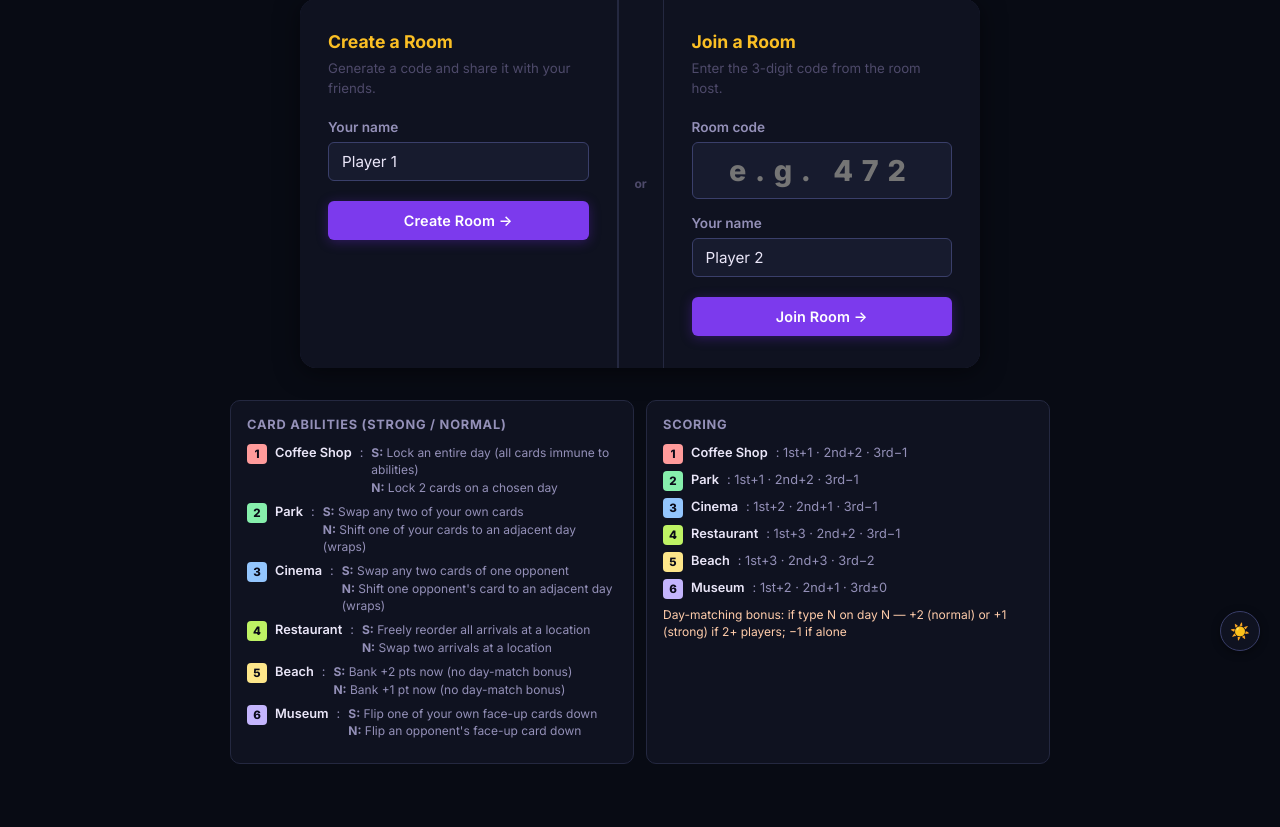
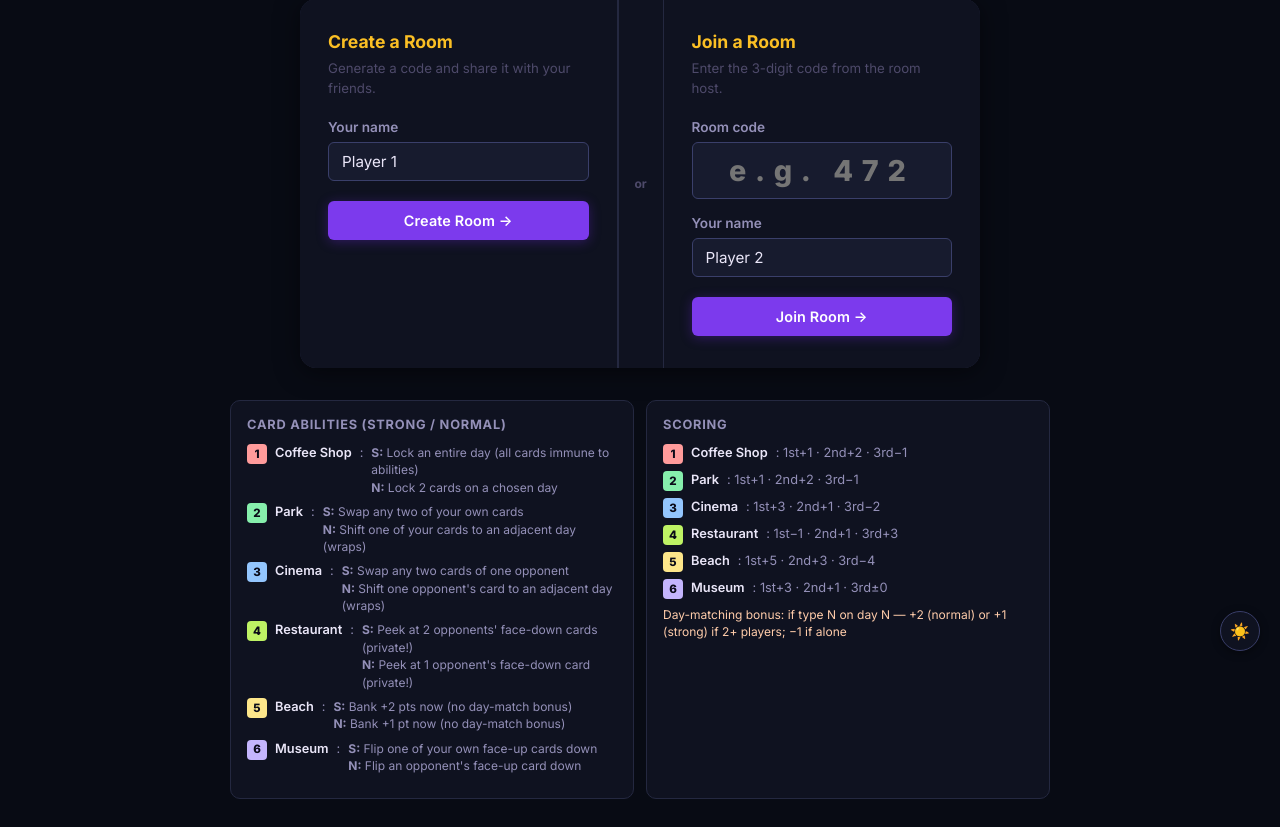
Before and after one commit to calvinpozderac-claude/18_cards_no_shuffle, a Flask app: page / in a window 1280 px wide. Shown: the part 129-956 px from the top of the page. Before the commit the page ends 893 px from the top, so only its background shows below. Run offline with Flask 3, Linux system fonts and the light colour scheme.

Commit message:
Add peek mechanic and pocketing system; replace Restaurant arrival-swap ability
https://claude.ai/code/session_016WJ63byibLB8gpaGWSDX3g

```diff
--- a/app.py
+++ b/app.py
@@ -1483,6 +1483,73 @@ def api_bank_decision(game_id, token):
     _process_ai_turns(game)
     return jsonify(_state_for_player(game, pidx))
 
+@app.route("/api/game/<game_id>/<token>/use_pocket", methods=["POST"])
+def api_use_pocket(game_id, token):
+    """Use the player's pocketed ability instead of flipping a card this turn."""
+    game, pidx = _resolve(game_id, token)
+    if game is None or pidx is None:
+        return jsonify({"error": "not found"}), 404
+    state = game["state"]
+    if state["phase"] != "game" or state["pending_action"]:
+        return jsonify({"error": "Cannot use pocketed ability now"}), 400
+    if pidx != state["current_player_idx"]:
+        return jsonify({"error": "Not your turn"}), 400
+
+    pocket = state["pocketed_abilities"][pidx]
+    if pocket is None:
+        return jsonify({"error": "No pocketed ability"}), 400
+
+    ct = pocket["card_type"]
+    strength = pocket["strength"]
+    state["pocketed_abilities"][pidx] = None
+
+    pending, msg = None, None
+
+    if ct == 1:
+        pending = "lock_pick_day"
+        msg = f"Pocketed Lock ({'strong' if strength == 'strong' else 'normal'}): Choose a day to lock."
+        state["action_ctx"] = {"actor": pidx, "strength": strength}
+    elif ct == 2:
+        if strength == "strong":
+            pending = "swap_own_1"
+            msg = "Pocketed Swap Own (strong): Click one of your cards — first of two to swap."
+        else:
+            pending = "adj_swap_own"
+            msg = "Pocketed Swap Own (normal): Click one of your cards to shift to an adjacent day."
+        state["action_ctx"] = {"actor": pidx, "strength": strength}
+    elif ct == 3:
+        if strength == "strong":
+            pending = "swap_other_1"
+            msg = "Pocketed Swap Others (strong): Click an opponent's card — first of two to swap."
+        else:
+            pending = "adj_swap_other"
+            msg = "Pocketed Swap Others (normal): Click an opponent's card to shift to an adjacent day."
+        state["action_ctx"] = {"actor": pidx, "strength": strength}
+    elif ct == 4:
+        count = 2 if strength == "strong" else 1
+        pending = "peek_pick_1"
+        msg = f"Pocketed Peek ({'2 cards' if strength == 'strong' else '1 card'}): Click an opponent's face-down card."
+        state["action_ctx"] = {"actor": pidx, "strength": strength, "peek_count": count, "peek_remaining": count}
+    elif ct == 6:
+        if strength == "strong":
+            pending = "flip_own_down"
+            msg = "Pocketed Flip Down (strong): Click one of YOUR face-up cards to flip it down."
+        else:
+            pending = "flip_other_down"
+            msg = "Pocketed Flip Down (normal): Click an OPPONENT'S face-up card to flip it down."
+        state["action_ctx"] = {"actor": pidx, "strength": strength}
+
+    _log(state, f"{state['players'][pidx]['name']} used pocketed {LOCATION_NAMES[ct]} ability")
+
+    if pending:
+        state["pending_action"] = pending
+        state["action_message"] = msg
+    else:
+        _advance_turn(state)
+        _process_ai_turns(game)
+
+    return jsonify(_state_for_player(game, pidx))
+
 @app.route("/api/game/<game_id>/<token>/action", methods=["POST"])
 def api_action(game_id, token):
     game, pidx = _resolve(game_id, token)
@@ -1795,43 +1862,6 @@ def api_set_arrival(game_id, token):
     resp["action_result"] = {"error": None, "done": True, "message": msg}
     return jsonify(resp)
 
-@app.route("/api/game/<game_id>/<token>/set_reorder", methods=["POST"])
-def api_set_reorder(game_id, token):
-    """For type 4 strong: set a new arrival order."""
-    game, pidx = _resolve(game_id, token)
-    if game is None or pidx is None:
-        return jsonify({"error": "not found"}), 404
-    state = game["state"]
-    if state["pending_action"] != "switch_arrival_reorder":
-        return jsonify({"error": "No reorder pending"}), 400
-    if pidx != state["current_player_idx"]:
-        return jsonify({"error": "Not your turn"}), 400
-
-    ctx = state["action_ctx"]
-    sw_ct = ctx["sw_ct"]
-    k = str(sw_ct)
-    current_arr = state["arrivals"].get(k, [])
-    new_order = request.json.get("new_order", [])
-
-    # Validate: must be a permutation of current arrivals
-    if sorted(new_order) != sorted(current_arr):
-        return jsonify({"error": "Invalid permutation of current arrivals"}), 400
-
-    state["arrivals"][k] = list(new_order)
-    _renumber(state, sw_ct)
-
-    actor_name = state["players"][pidx]["name"]
-    _log(state, f"↳ {actor_name} used Switch Arrival (strong): reordered {LOCATION_NAMES[sw_ct]}")
-
-    state["pending_action"] = None
-    state["action_ctx"] = {}
-    state["action_message"] = None
-    _advance_turn(state)
-    _process_ai_turns(game)
-    resp = _state_for_player(game, pidx)
-    resp["action_result"] = {"error": None, "done": True, "message": f"Reordered arrivals at {LOCATION_NAMES[sw_ct]}!"}
-    return jsonify(resp)
-
 @app.route("/api/game/<game_id>/<token>/cancel", methods=["POST"])
 def api_cancel(game_id, token):
     game, pidx = _resolve(game_id, token)
--- a/static/css/style.css
+++ b/static/css/style.css
@@ -70,6 +70,9 @@ body {
 }
 .btn-primary:hover { box-shadow: 0 4px 20px var(--accent-glow); }
 .btn-cancel  { background: var(--surface-3); color: var(--text-2); border: 1px solid var(--border-hi); }
+.btn-pocket  { background: #3a2060; color: #FFD700; border: 1px solid #7a50c0; }
+.btn-pocket:hover { background: #4a2880; border-color: #FFD700; }
+.btn-pocket:disabled { opacity: .45; cursor: not-allowed; }
 .btn-green   { background: var(--green); color: #fff; }
 .btn-red     { background: var(--red); color: #fff; }
 .btn-outline {
@@ -349,6 +352,8 @@ body {
 .card.face-down.other:hover { transform: none; }
 .mystery-symbol { font-size: 1.6rem; opacity: .3; }
 .mystery-label  { font-size: .68rem; color: var(--text-muted); margin-top: 3px; }
+.card.face-down.other.peeked { border-color: #7a50c0; background: #1e1040; }
+.peek-eye { font-size: 1.1rem; }
 
 /* face-down — own */
 .card.face-down.own {
--- a/static/js/game.js
+++ b/static/js/game.js
@@ -2,10 +2,10 @@
 const CARD_SCORING = {
   1: "1st+1 · 2nd+2 · 3rd−1",
   2: "1st+1 · 2nd+2 · 3rd−1",
-  3: "1st+2 · 2nd+1 · 3rd−1",
-  4: "1st+3 · 2nd+2 · 3rd−1",
-  5: "1st+3 · 2nd+3 · 3rd−2",
-  6: "1st+2 · 2nd+1 · 3rd±0",
+  3: "1st+3 · 2nd+1 · 3rd−2",
+  4: "1st−1 · 2nd+1 · 3rd+3",
+  5: "1st+5 · 2nd+3 · 3rd−4",
+  6: "1st+3 · 2nd+1 · 3rd±0",
 };
 
 const DAY_MATCH_HINT = "Day-matching bonus: if type N on day N — +2 (normal) or +1 (strong) if 2+ players; −1 if alone";
@@ -673,12 +673,19 @@ function gameHTML(state) {
           ? "Your turn — click one of your face-down cards to flip it."
           : `Waiting for ${turnPlayerName} to play…`}
     </span>
-    ${isMyTurn && state.pending_action && state.pending_action !== "bank_decision"
+    ${isMyTurn && state.pending_action && state.pending_action !== "bank_decision" && state.pending_action !== "pocket_choice"
       ? `<button class="btn btn-cancel" id="btn-cancel">✕ Cancel</button>`
+      : ""}
+    ${isMyTurn && !state.pending_action && state.pocketed_ability
+      ? `<button class="btn btn-pocket" id="btn-use-pocket">
+           🎴 Use Pocketed: ${LOCATION_NAMES[state.pocketed_ability.card_type]} ${state.pocketed_ability.strength === 'strong' ? '★' : ''}
+         </button>`
       : ""}
   </div>
 
   ${bankModal}
+
+  ${buildPocketChoiceModal(state)}
 
   ${buildLockDayPicker(state)}
 
@@ -728,6 +735,30 @@ function buildBankModal(state) {
     <div class="bank-modal-btns">
       <button class="btn btn-primary" id="btn-bank-yes">Bank (+${pts} pts)</button>
       <button class="btn btn-outline" id="btn-bank-no">Don't Bank (day-match)</button>
+    </div>
+  </div>
+</div>`;
+}
+
+function buildPocketChoiceModal(state) {
+  if (state.pending_action !== "pocket_choice") return "";
+  if (state.current_player_idx !== MY_IDX) return "";
+  const ctx = state.action_ctx || {};
+  const ct = ctx.pocket_ct;
+  const s = ctx.pocket_strength;
+  const pocketFull = ctx.pocket_full;
+  const abilityName = CARD_ABILITIES[ct] ? (s === "strong" ? CARD_ABILITIES[ct].strong : CARD_ABILITIES[ct].normal) : "";
+  return `
+<div class="bank-modal-overlay" id="pocket-modal">
+  <div class="bank-modal">
+    <h3 class="bank-modal-title">${LOCATION_NAMES[ct]} Ability${s === 'strong' ? ' ★' : ''}</h3>
+    <p class="bank-modal-desc" style="font-size:.85rem">${abilityName}</p>
+    <div class="bank-modal-btns" style="flex-direction:column;gap:8px">
+      <button class="btn btn-primary" id="btn-pocket-use-now">Use Now</button>
+      <button class="btn btn-pocket" id="btn-pocket-save" ${pocketFull ? 'disabled title="Pocket is full — use or skip existing first"' : ''}>
+        🎴 Pocket for Later ${pocketFull ? "(full)" : ""}
+      </button>
+      <button class="btn btn-cancel" id="btn-pocket-skip">Skip</button>
     </div>
   </div>
 </div>`;
@@ -838,24 +869,11 @@ function cardHTML(state, pi, day, card) {
       else valid = day === lockDay && !isLocked;
     }
 
-    if (action === "switch_arrival_pick") {
-      const k = `${card.card_type}`;
-      valid = card.face_up && (arrivals[k] || []).length >= 2;
-    }
-    if (action === "switch_arrival_swap_1") {
-      const sw_ct = ctx.sw_ct;
-      const k = `${sw_ct}`;
-      valid = card.face_up && card.card_type === sw_ct && pi !== -1 && (arrivals[k] || []).includes(pi);
-    }
-    if (action === "switch_arrival_swap_2") {
-      const sw_ct = ctx.sw_ct;
-      const k = `${sw_ct}`;
-      const first = ctx.swap_first_pi;
-      if (pi === first && card.card_type === sw_ct && card.face_up) stateCls = "selected-first";
-      else valid = card.face_up && card.card_type === sw_ct && (arrivals[k] || []).includes(pi) && pi !== first;
+    if (action === "peek_pick_1" || action === "peek_pick_2") {
+      valid = !isMe && !card.face_up;
     }
 
-    if (action === "set_arrival" || action === "switch_arrival_reorder") valid = false;
+    if (action === "set_arrival") valid = false;
 
     if (!stateCls) stateCls = valid ? "target-valid" : "dimmed";
   }
@@ -863,8 +881,19 @@ function cardHTML(state, pi, day, card) {
   // Lock indicator
   const lockBadge = isLocked ? '<span class="lock-badge">🔒</span>' : "";
 
-  // Opponent face-down: mystery card
+  // Opponent face-down: mystery card (or peeked)
   if (!card.face_up && !isMe) {
+    if (card.peeked && card.card_type) {
+      return `
+<button class="card face-down other peeked ${stateCls}"
+        data-pi="${pi}" data-day="${day}" ${stateCls === "dimmed" ? "disabled" : ""}>
+  ${lockBadge}
+  <span class="peek-eye">👁</span>
+  <span class="card-num" style="opacity:.7">${card.card_type}</span>
+  <span class="card-name" style="font-size:.6rem;opacity:.7">${LOCATION_NAMES[card.card_type]}</span>
+  <span class="mystery-label" style="font-size:.55rem;color:#FFD700">peeked</span>
+</button>`;
+    }
     return `
 <button class="card face-down other ${stateCls}"
         data-pi="${pi}" data-day="${day}" ${stateCls === "dimmed" ? "disabled" : ""}>
@@ -952,6 +981,33 @@ function bindGame(state, prevSnap = null) {
     });
   }
 
+  // Pocket choice modal
+  if (state.pending_action === "pocket_choice" && state.current_player_idx === MY_IDX) {
+    document.getElementById("btn-pocket-use-now")?.addEventListener("click", async () => {
+      const resp = await apiPost(gameUrl("action"), { choice: "use_now" });
+      G = resp; render(G);
+      if (G.action_message) showMsg(G.action_message);
+    });
+    document.getElementById("btn-pocket-save")?.addEventListener("click", async () => {
+      const resp = await apiPost(gameUrl("action"), { choice: "pocket" });
+      const result = resp.action_result || {};
+      if (result.error) { showMsg(result.error, "error"); return; }
+      G = resp; render(G);
+      showMsg("Ability pocketed for later!", "success");
+    });
+    document.getElementById("btn-pocket-skip")?.addEventListener("click", async () => {
+      const resp = await apiPost(gameUrl("action"), { choice: "skip" });
+      G = resp; render(G);
+    });
+  }
+
+  // Use pocketed ability button
+  document.getElementById("btn-use-pocket")?.addEventListener("click", async () => {
+    G = await apiPost(gameUrl("use_pocket"));
+    render(G);
+    if (G.action_message) showMsg(G.action_message);
+  });
+
   document.querySelectorAll(".card").forEach(btn => {
     if (!btn.disabled) {
       btn.addEventListener("click", () => handleCardClick(+btn.dataset.pi, +btn.dataset.day));
@@ -982,25 +1038,6 @@ async function handleCardClick(pi, day) {
   }
 
   if (action) {
-    // Check if this is a switch_arrival flow needing special modal
-    if (action === "switch_arrival_pick") {
-      const resp = await apiPost(gameUrl("action"), { player_idx: pi, day });
-      const result = resp.action_result || {};
-      if (result.error) { showMsg(result.error, "error"); return; }
-      if (result.needs_position && result.arrival_info) {
-        G = resp; render(G);
-        if (result.arrival_info.reorder) {
-          showReorderModal(result.arrival_info);
-        } else {
-          showSwapArrivalModal(result.arrival_info);
-        }
-        return;
-      }
-      G = resp; render(G);
-      if (result.message) showMsg(result.message, "success");
-      return;
-    }
-
     const resp = await apiPost(gameUrl("action"), { player_idx: pi, day });
     const result = resp.action_result || {};
     if (result.error) { showMsg(result.error, "error"); return; }
@@ -1056,87 +1093,6 @@ function showArrivalModal(info) {
     G = await apiPost(gameUrl("cancel"));
     render(G);
   };
-}
-
-/* ── reorder modal (type 4 strong) ──────────────────────────────────────── */
-function showReorderModal(info) {
-  document.getElementById("modal-title").textContent =
-    `Reorder Arrivals: ${info.location} on Day ${info.day}`;
-  document.getElementById("modal-sub").textContent =
-    "Drag or click to set your desired arrival order:";
-
-  const pidxs = info.arrival_pidxs || [];
-  const names = info.arrival_list || [];
-  const opts = document.getElementById("modal-options");
-  opts.innerHTML = `<p style="font-size:.78rem;color:#CCAAFF;margin-bottom:8px">Assign new arrival position for each player:</p>`;
-
-  // Simple UI: numbered radio buttons for each player
-  const assignments = {};
-  pidxs.forEach((pidx, i) => {
-    const div = document.createElement("div");
-    div.style.cssText = "display:flex;align-items:center;gap:8px;margin-bottom:6px;background:#2a1a4e;padding:8px;border-radius:6px";
-    div.innerHTML = `<span style="flex:1;color:#FFD700">${names[i]}</span>
-      <span style="font-size:.8rem;color:#CCAAFF">Position:</span>
-      ${pidxs.map((_, j) =>
-        `<label style="display:flex;align-items:center;gap:3px;font-size:.78rem">
-          <input type="radio" name="pos-${pidx}" value="${j+1}" ${j === i ? "checked" : ""}> ${j+1}
-        </label>`
-      ).join("")}`;
-    opts.appendChild(div);
-    assignments[pidx] = i + 1;
-  });
-
-  document.getElementById("modal-overlay").classList.remove("hidden");
-  document.getElementById("modal-confirm").style.display = "";
-  document.getElementById("modal-cancel").textContent = "Cancel";
-
-  document.getElementById("modal-confirm").onclick = async () => {
-    // Build new order from radio selections
-    const newOrder = [];
-    const posMap = {};
-    pidxs.forEach(pidx => {
-      const sel = document.querySelector(`input[name="pos-${pidx}"]:checked`);
-      const pos = sel ? parseInt(sel.value) : 1;
-      posMap[pos] = pidx;
-    });
-    // Build in position order
-    const positions = Object.keys(posMap).map(Number).sort((a,b)=>a-b);
-    for (const pos of positions) {
-      newOrder.push(posMap[pos]);
-    }
-    // Fallback: if not all positions unique, use original order
-    const finalOrder = newOrder.length === pidxs.length ? newOrder : [...pidxs];
-    closeModal();
-    const resp = await apiPost(gameUrl("set_reorder"), { new_order: finalOrder });
-    const result = resp.action_result || {};
-    if (result.error) { showMsg(result.error, "error"); return; }
-    G = resp; render(G);
-    if (result.message) showMsg(result.message, "success");
-  };
-  document.getElementById("modal-cancel").onclick = async () => {
-    closeModal();
-    G = await apiPost(gameUrl("cancel"));
-    render(G);
-  };
-}
-
-/* ── swap arrival modal (type 4 normal) ─────────────────────────────────── */
-function showSwapArrivalModal(info) {
-  document.getElementById("modal-title").textContent =
-    `Swap Arrivals: ${info.location} on Day ${info.day}`;
-  document.getElementById("modal-sub").textContent =
-    "Click two players to swap their arrival positions:";
-
-  const pidxs = info.arrival_pidxs || [];
-  const names = info.arrival_list || [];
-  const opts = document.getElementById("modal-options");
-  opts.innerHTML = "";
-
-  // The arrival swap uses the action endpoint with clicks
-  // Close modal and let user click on the board
-  closeModal();
-  // Show a guide message
-  showMsg("Click a player card at that location to swap arrivals.", "");
 }
 
 function showScoresModal(state) {
@@ -1228,7 +1184,7 @@ function endHTML(state) {
   <div class="breakdown">
     <h3>Date Results</h3>
     ${arrivals.map(r => {
-      const pts = ({1:[1,2,-1],2:[1,2,-1],3:[2,1,-1],4:[3,2,-1],5:[3,3,-2],6:[2,1,0]})[r.card_type] || [1,2,-1];
+      const pts = ({1:[1,2,-1],2:[1,2,-1],3:[3,1,-2],4:[-1,1,3],5:[5,3,-4],6:[3,1,0]})[r.card_type] || [1,2,-1];
       let note, cls;
       if (r.n === 1) {
         note = "solo — no arrival points";
--- a/templates/index.html
+++ b/templates/index.html
@@ -40,7 +40,7 @@
       1: {strong: "Lock an entire day (all cards immune to abilities)", normal: "Lock 2 cards on a chosen day"},
       2: {strong: "Swap any two of your own cards", normal: "Shift one of your cards to an adjacent day (wraps)"},
       3: {strong: "Swap any two cards of one opponent", normal: "Shift one opponent's card to an adjacent day (wraps)"},
-      4: {strong: "Freely reorder all arrivals at a location", normal: "Swap two arrivals at a location"},
+      4: {strong: "Peek at 2 opponents' face-down cards (private!)", normal: "Peek at 1 opponent's face-down card (private!)"},
       5: {strong: "Bank +2 pts now (no day-match bonus)", normal: "Bank +1 pt now (no day-match bonus)"},
       6: {strong: "Flip one of your own face-up cards down", normal: "Flip an opponent's face-up card down"},
     };
```
Also changed, not shown: README.md.
